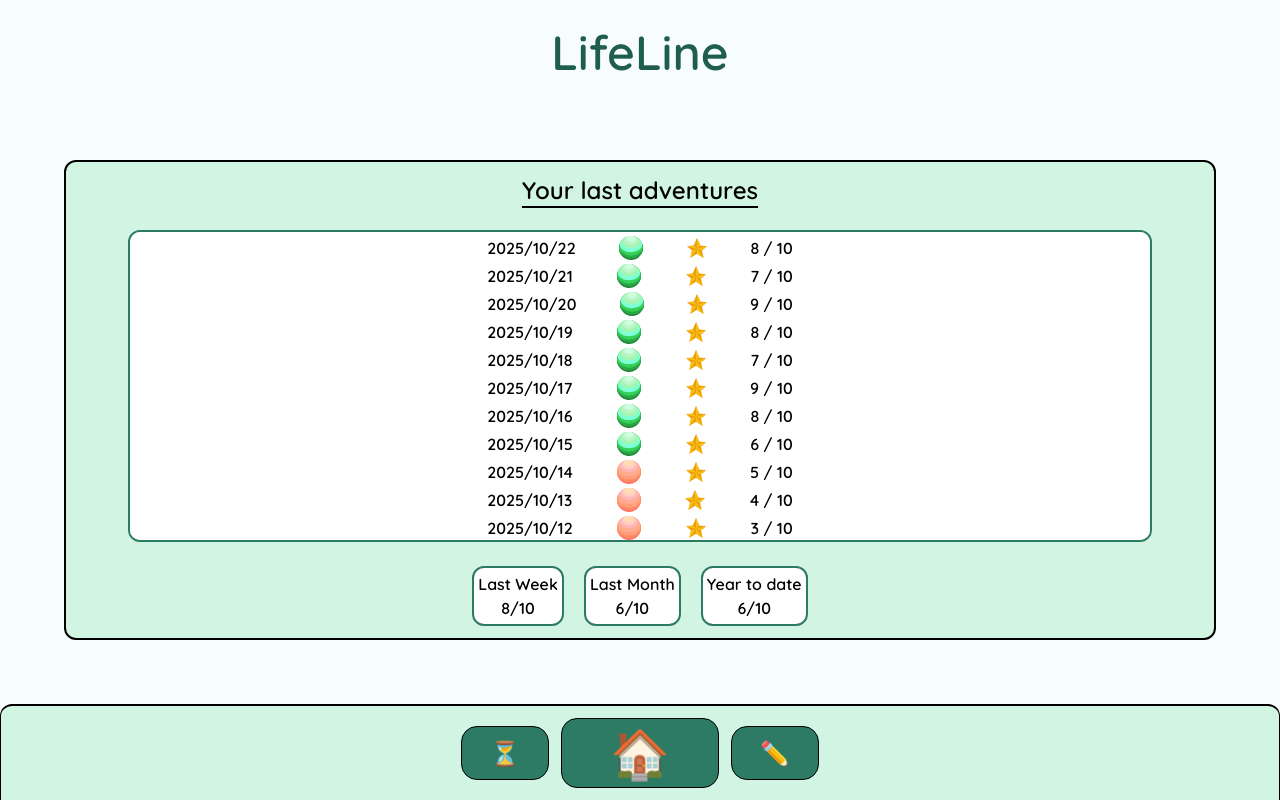
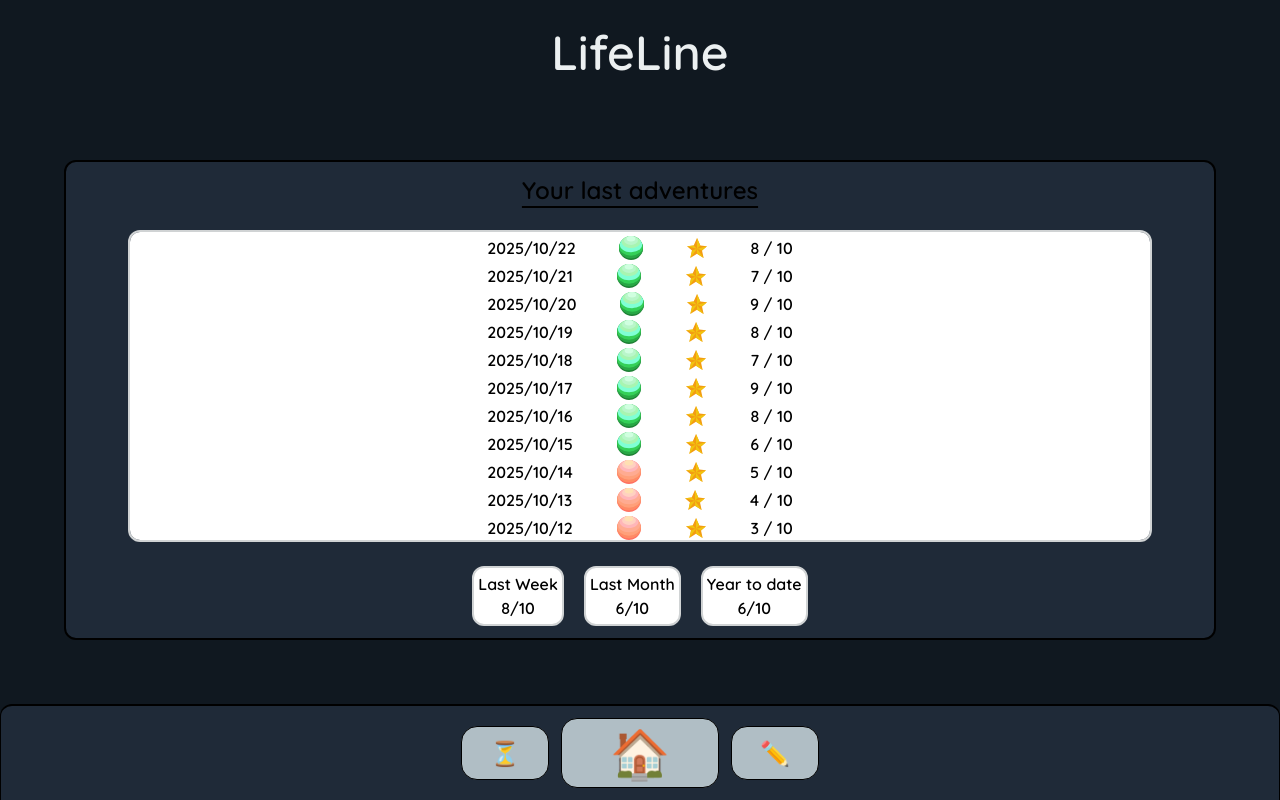
Before and after one commit to acolote1998/life-line-front-end, a React (Vite) app: page /days in a window 1280 px wide. Built offline with nearby package versions, Linux system fonts and the light colour scheme.

Commit message:
updated global colors

```diff
--- a/src/components/ActionButton.tsx
+++ b/src/components/ActionButton.tsx
@@ -11,7 +11,7 @@ const ActionButton = ({
 }: ActionButtonProps) => {
   return (
     <button
-      style={{ backgroundColor: "var(--secondary-backgrounds-text" }}
+      style={{ backgroundColor: "var(--lighter-secondary-backgrounds-text" }}
       className={buttonStyle}
     >
       <h1
--- a/src/css/global.css
+++ b/src/css/global.css
@@ -6,13 +6,13 @@ body {
 }
 
 :root {
-  --site-bg: #f7fdfc;
-  --lifeline-bg: rgb(214, 214, 214);
-  --lifeline-border: rgb(138, 138, 138);
-  --main-divs: #d2f5e3;
-  --secondary-divs: #b2e7d2;
-  --main-texts: #205e4c;
-  --lighter-secondary-backgrounds: #e9fdf7;
-  --secondary-backgrounds-text: #2d7a65;
-  --lighter-secondary-backgrounds-text: #4d9e86;
+  --site-bg: #101820;
+  --lifeline-bg: #2c3e50;
+  --lifeline-border: #4b6584;
+  --main-divs: #1f2a38;
+  --secondary-divs: #2a3c4f;
+  --main-texts: #ecf0f1;
+  --lighter-secondary-backgrounds: #2e4053;
+  --secondary-backgrounds-text: #d0d3d4;
+  --lighter-secondary-backgrounds-text: #b0bec5;
 }
```
